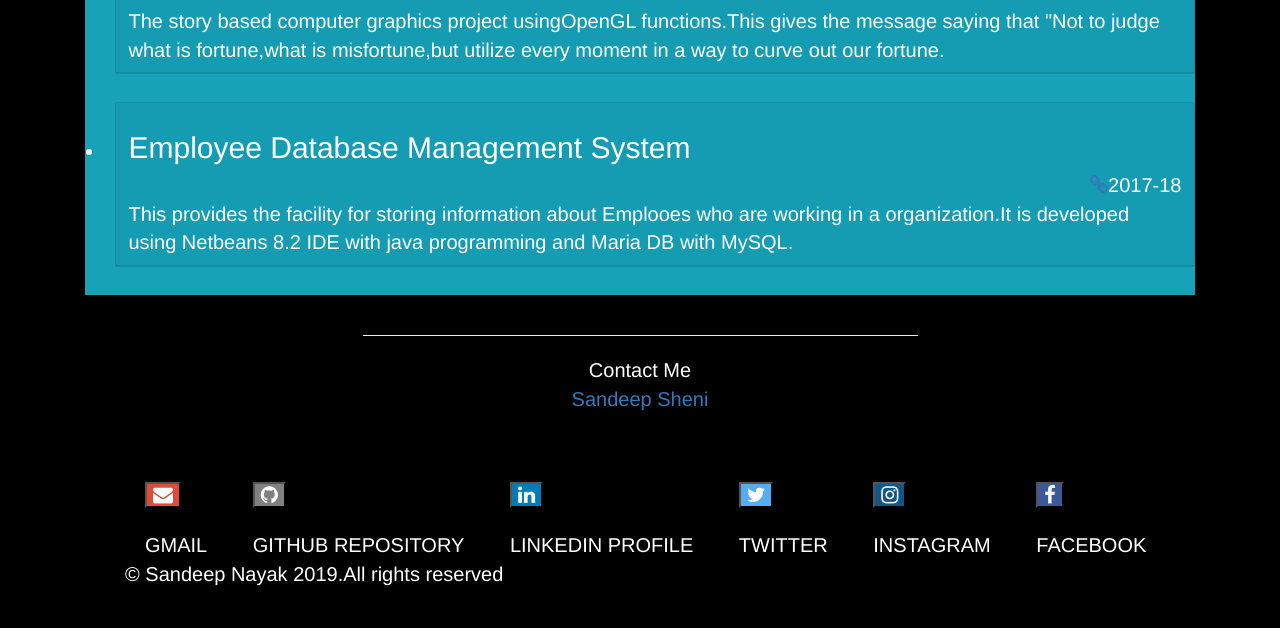
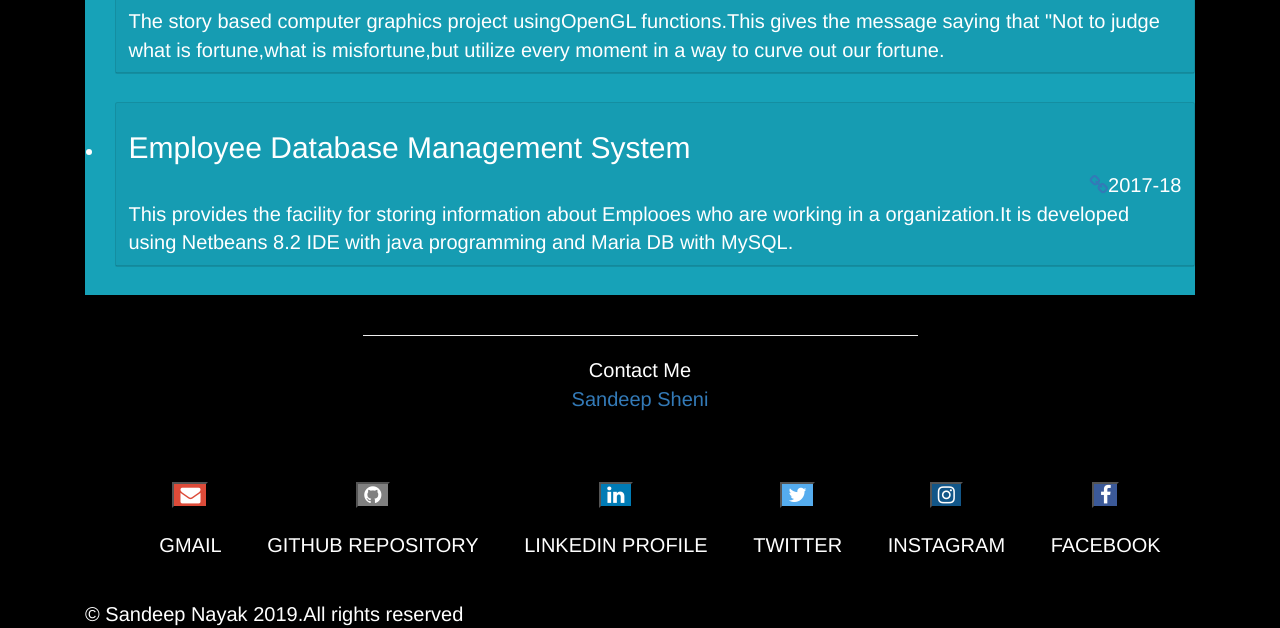
Before and after one commit to sandeepnayaks/sandeepnayaks.github.io, a Jekyll site: the page built from index.html, in a window 1280 px wide. Shown: the part 2716-3344 px from the top of the page. Built offline with Jekyll 4.4.1, drawn with Linux system fonts in a browser that asks for light colours; comment, search, counter and statistics services are not loaded.

Commit message:
Update default.html

```diff
--- a/_layouts/default.html
+++ b/_layouts/default.html
@@ -438,7 +438,7 @@
 	 </footer>
 	 <footer id="footer">
 
-
+<center>
 	  <ul class="icons">
 
    <li><a href="mailto:sndpnayak.30@gmail.com"><button class="fa fa-envelope" ></button></a><p>GMAIL</p></li>
@@ -447,7 +447,7 @@
 	<li><a href="https://twitter.com/sandeepnayak_/"><button class="fa fa-twitter" ></button></a><P>TWITTER</P></li>
 	<li><a href="https://www.instagram.com/sandeepnayak_"><button  class="fa fa-instagram" ></button></a><P>INSTAGRAM</P>	</li>
 	<li><a href="https://www.facebook.com/sandeep.nayak.5439087" ><button class="fa fa-facebook" ></button>
-		</a><P>FACEBOOK</P></li><div>&copy Sandeep Nayak 2019.All rights reserved</div></center>
+		</a><P>FACEBOOK</P></li></ul></center><div>&copy Sandeep Nayak 2019.All rights reserved</div></center>
 
   </footer>
 
```
